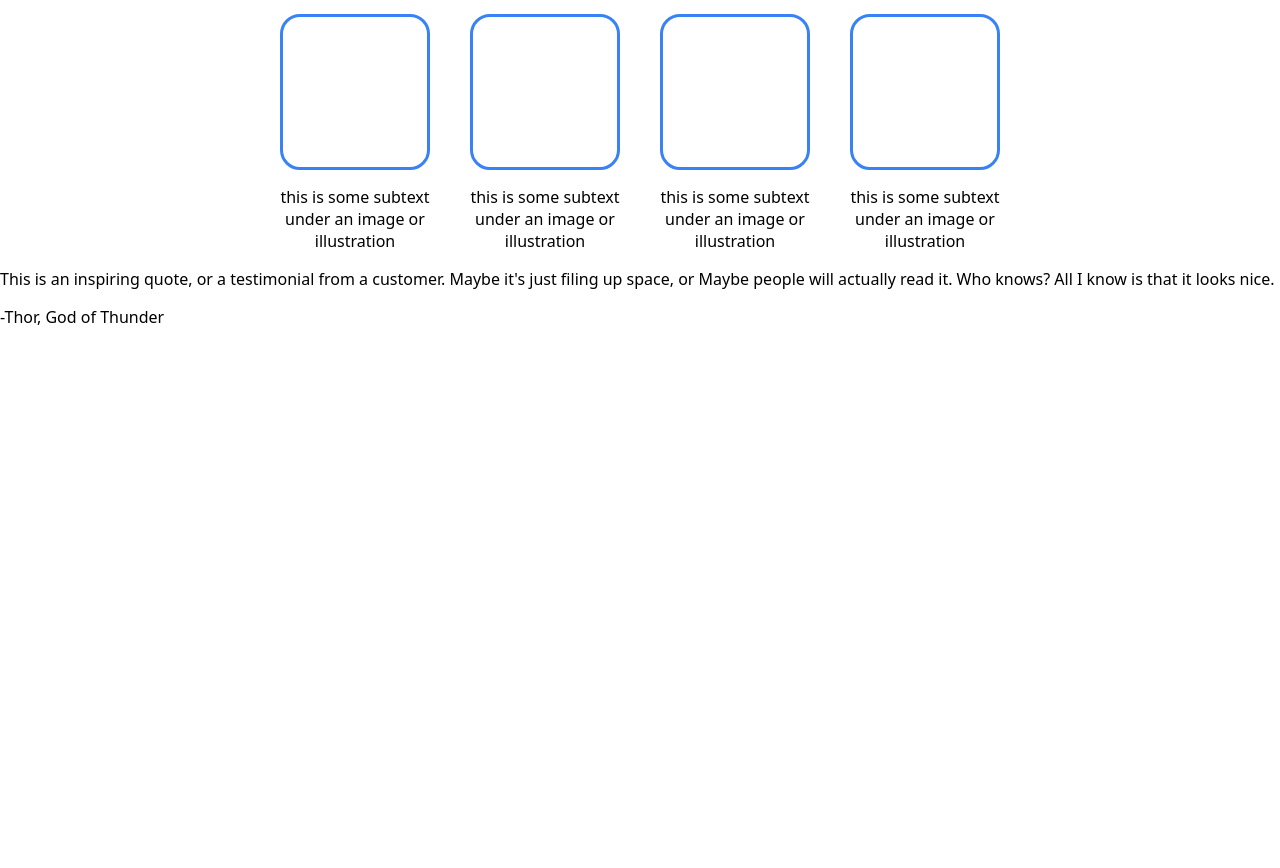
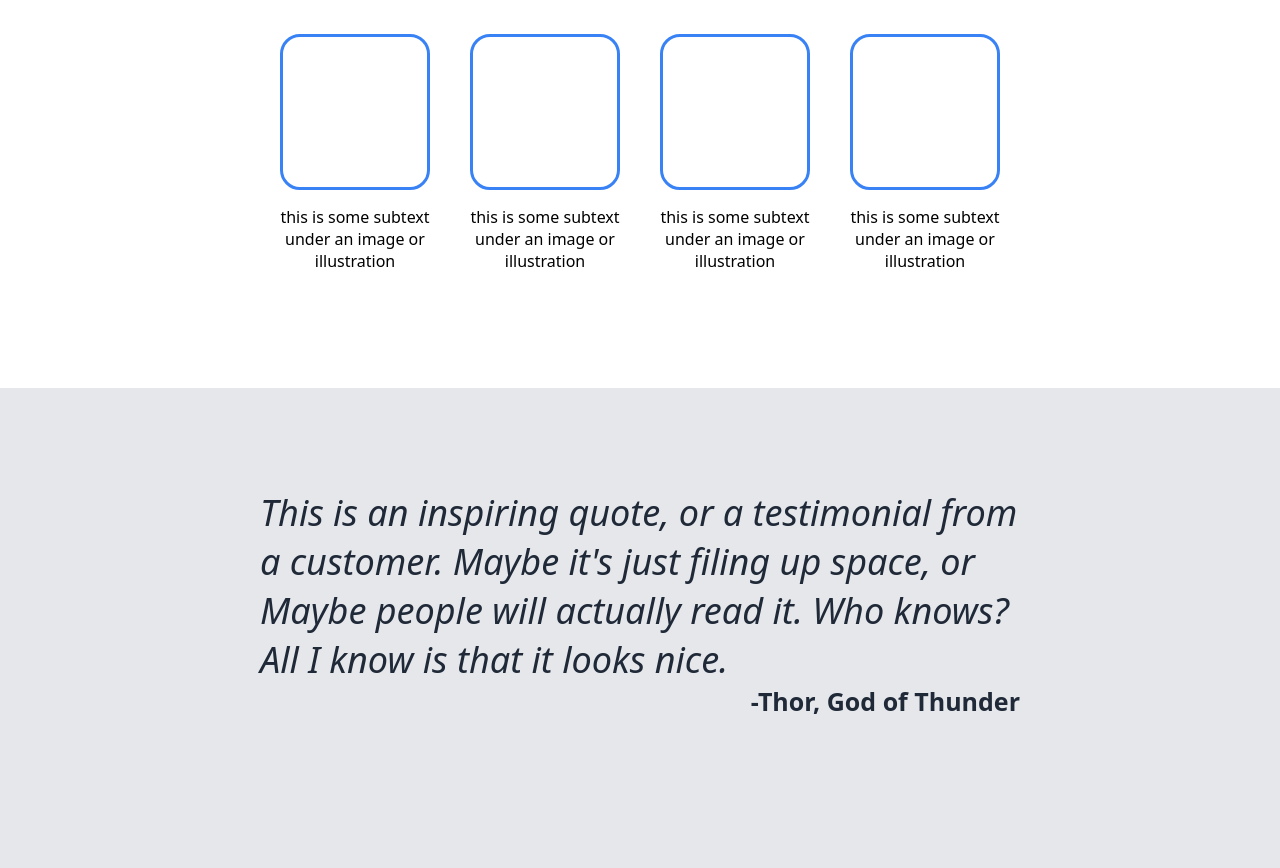
Before and after one commit to Pascal-Rutter/odin-landing_page, a plain HTML site: page index.html in a window 1280 px wide. Shown: the part 638-1506 px from the top of the page. Before the commit the page ends 982 px from the top, so only its background shows below. Drawn offline with Linux system fonts and the light colour scheme.

Commit message:
Style Quotationsection

```diff
--- a/index.html
+++ b/index.html
@@ -62,7 +62,7 @@
             a customer. Maybe it's just filing up space, or Maybe
             people will actually read it. Who knows? All I know is
             that it looks nice.
-            <p>-Thor, God of Thunder</p>
+            <div>-Thor, God of Thunder</div>
         </div>
     </div>
 </body>
--- a/styles.css
+++ b/styles.css
@@ -1,7 +1,11 @@
 body{
     font-family: system-ui, -apple-system, BlinkMacSystemFont, 'Segoe UI', Roboto, Oxygen, Ubuntu, Cantarell, 'Open Sans', 'Helvetica Neue', sans-serif;
     margin: 0px;
+}
 
+body > *{
+    padding-left: 160px;
+    padding-right: 160px;
 }
 
 .hero {
@@ -11,8 +15,7 @@ body{
     gap: 80px;
     padding-bottom: 100px;
     padding-top: 20px;
-    padding-left: 160px;
-    padding-right: 160px;
+
     margin: 0px;
     background-color: #1f2937;
 }
@@ -76,6 +79,8 @@ img {
     flex-direction: column;
     align-items: center;
     gap: 50px;
+    margin-bottom: 100px;
+    margin-top: 20px;
 }
 
 .cards {
@@ -103,3 +108,26 @@ img {
     font-weight: bold;
     color: #1f2937;
 }
+
+.quote {
+    background-color: #e5e7eb;
+}
+
+.quotation {
+    display: flex;
+    flex-direction: column;
+    align-items: flex-end;
+    padding: 100px;
+    padding-bottom: 150px;
+
+    font-size: 36px;
+    font-weight: light;
+    font-style: italic;
+    color: #1f2937;
+}
+
+.quotation > div{
+    font-style: normal;
+    font-weight: bold;
+    font-size: 25px;
+}
```
